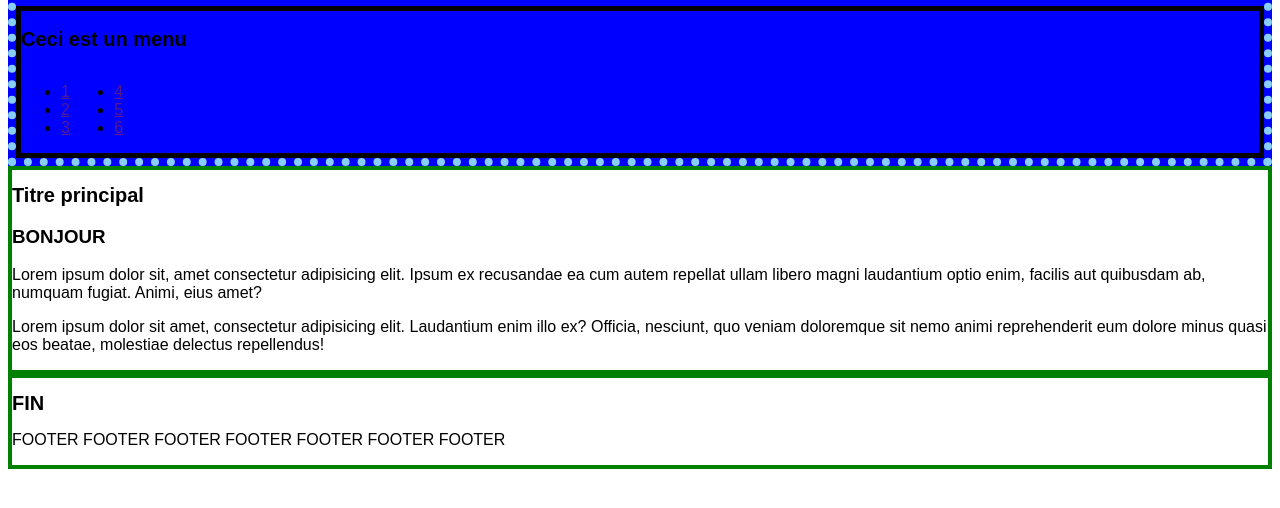
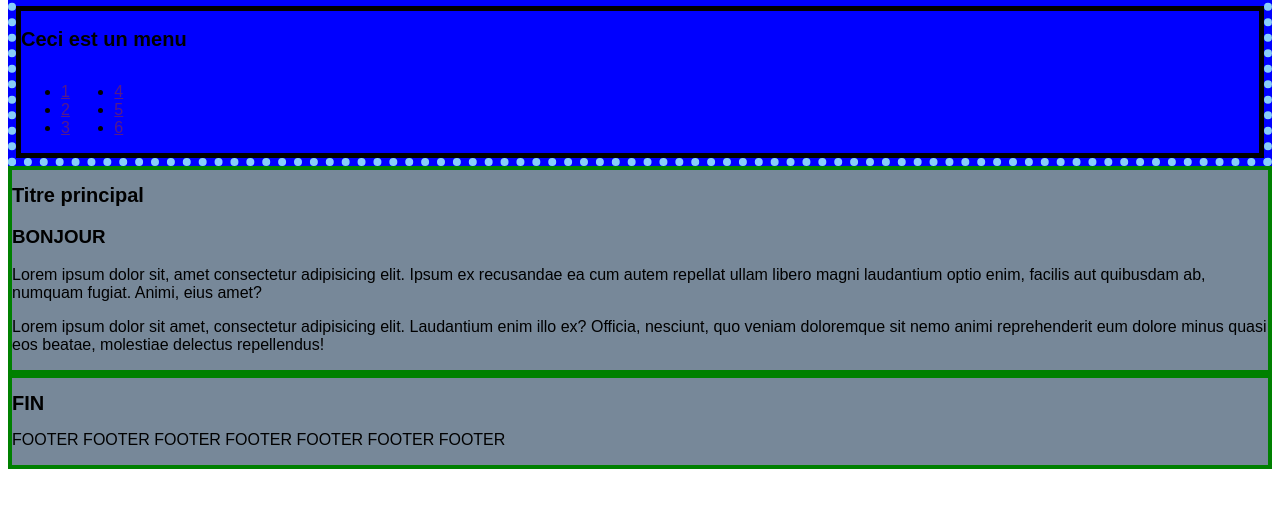
Before and after one commit to MiguelASV/ex3, a plain HTML site: page index.html in a window 1280 px wide. Shown: the part 114-622 px from the top of the page. Drawn offline with Linux system fonts and the light colour scheme.

Commit message:
M - Une couleur de background pour le main et pour le footer

```diff
--- a/css/style.css
+++ b/css/style.css
@@ -18,10 +18,12 @@ h2 {
 
 main {
     border : 4px solid green;
+    background-color: lightslategray;
 }
 
 footer {
     border: 4px solid green;
+    background-color: lightslategray;
 }
 
 ul {
```
